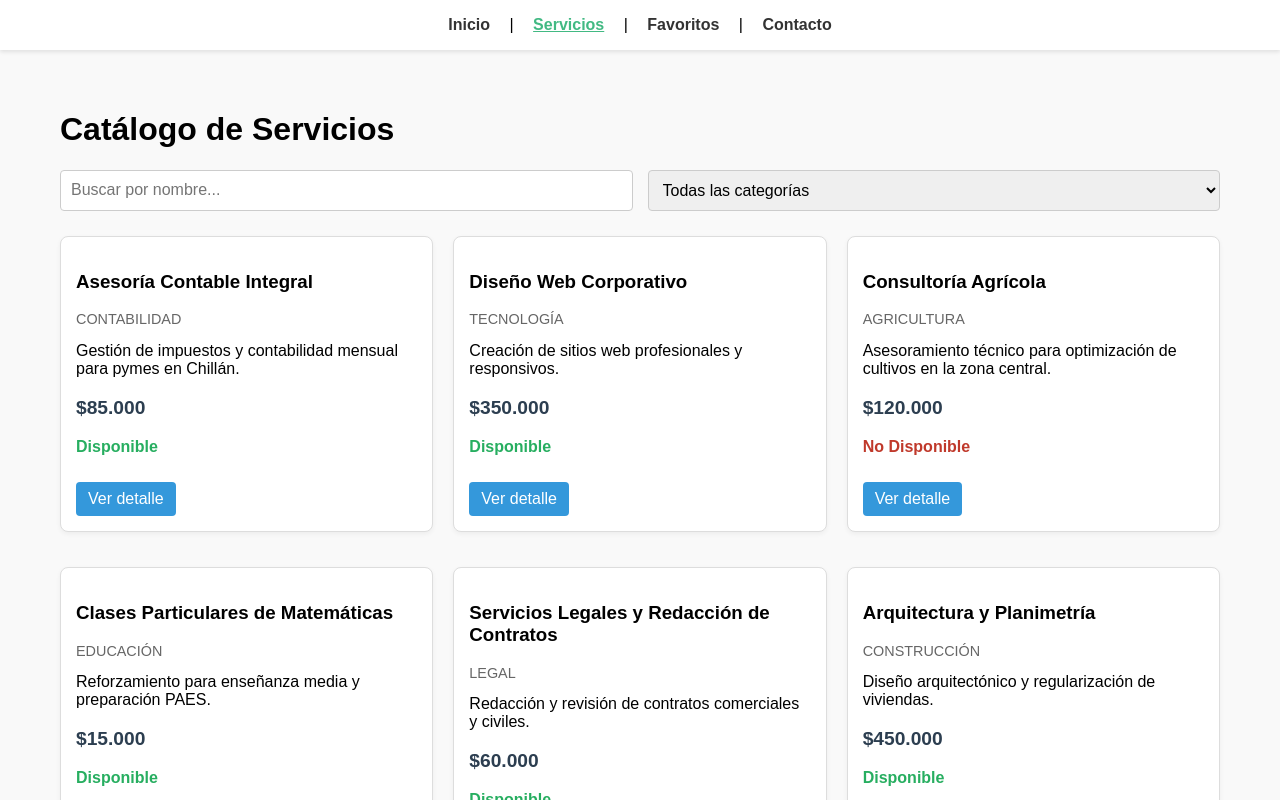
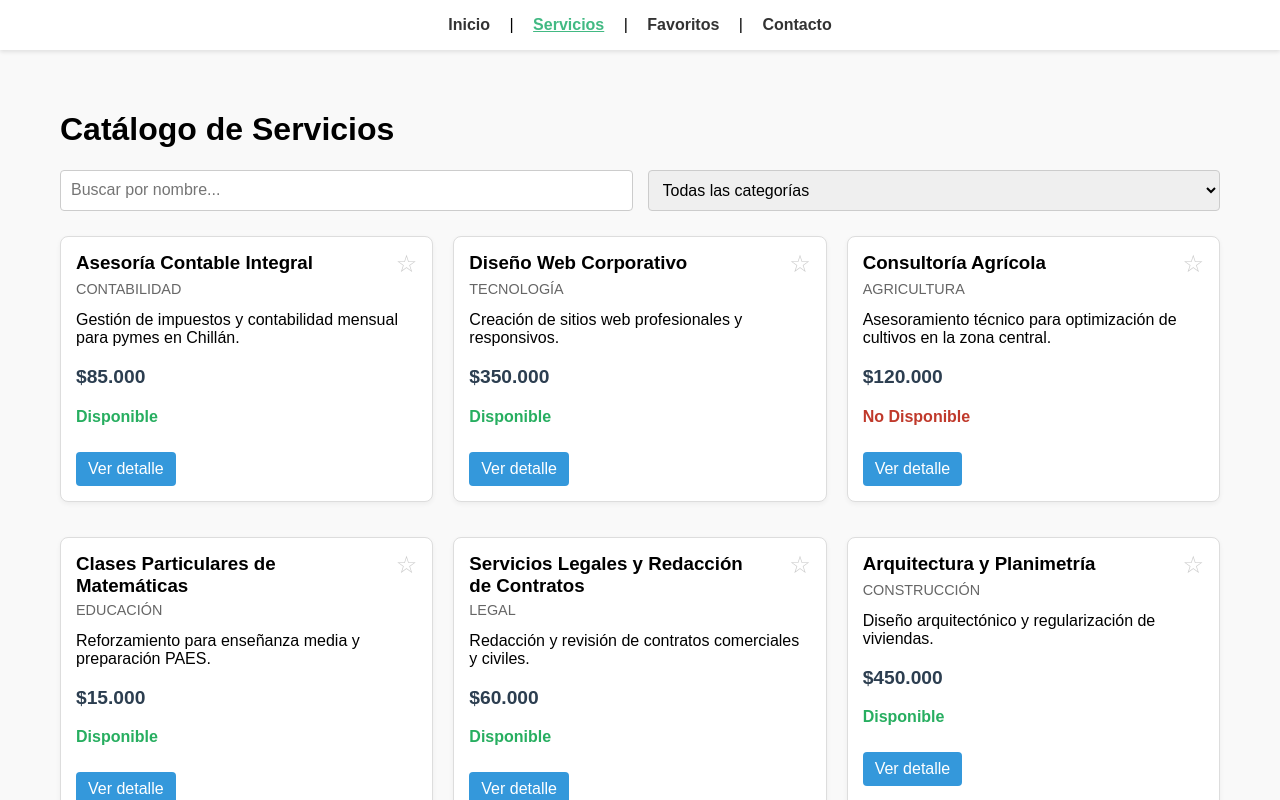
Before and after one commit to mariajose920/INGENIERIA_WEB_E2, a Vue app: page /servicios in a window 1280 px wide. Shown: the top 800 px of the page. Built offline with nearby package versions, Linux system fonts and the light colour scheme.

Commit message:
Evaluacion 2 - Props emit y favoritos

```diff
--- a/src/components/ServicioCard.vue
+++ b/src/components/ServicioCard.vue
@@ -1,16 +1,25 @@
 <template>
   <div class="servicio-card">
-    <h3>{{ servicio.nombre }}</h3>
+    <div class="card-header">
+      <h3>{{ servicio.nombre }}</h3>
+      <!-- Botón de Favoritos. Emite el evento al padre al hacer clic -->
+      <button
+        @click="$emit('toggle-favorito', servicio.id)"
+        class="btn-favorito"
+        :class="{ activo: esFavorito }"
+        :title="esFavorito ? 'Quitar de favoritos' : 'Agregar a favoritos'"
+      >
+        {{ esFavorito ? '★' : '☆' }}
+      </button>
+    </div>
+
     <p class="categoria">{{ servicio.categoria }}</p>
     <p class="descripcion">{{ servicio.descripcion }}</p>
-    <!-- Formateo del precio a CLP -->
     <p class="precio">{{ formatoPrecio(servicio.precio) }}</p>
 
-    <!-- Renderizado condicional para la disponibilidad -->
     <p v-if="servicio.disponible" class="disponible">Disponible</p>
     <p v-else class="no-disponible">No Disponible</p>
 
-    <!-- Enlace dinámico al detalle del servicio -->
     <RouterLink :to="`/servicios/${servicio.id}`" class="btn-detalle">
       Ver detalle
     </RouterLink>
@@ -20,15 +29,21 @@
 <script setup>
 import { RouterLink } from 'vue-router'
 
-// Definimos las props que recibe el componente
+// Definimos las props que recibe el componente desde su padre
 const props = defineProps({
   servicio: {
     type: Object,
     required: true
+  },
+  esFavorito: {
+    type: Boolean,
+    default: false
   }
 })
 
-// Función para formatear el precio como moneda chilena (CLP)
+// Definimos los eventos que este componente hijo puede emitir hacia su padre
+defineEmits(['toggle-favorito'])
+
 const formatoPrecio = (precio) => {
   return precio.toLocaleString('es-CL', {
     style: 'currency',
@@ -45,11 +60,38 @@ const formatoPrecio = (precio) => {
   margin-bottom: 15px;
   background-color: #fff;
   box-shadow: 0 2px 5px rgba(0,0,0,0.05);
+  position: relative;
+}
+.card-header {
+  display: flex;
+  justify-content: space-between;
+  align-items: flex-start;
+}
+.card-header h3 {
+  margin: 0;
+  padding-right: 30px;
+}
+.btn-favorito {
+  background: none;
+  border: none;
+  font-size: 1.5em;
+  cursor: pointer;
+  color: #ccc;
+  transition: color 0.3s;
+  padding: 0;
+  line-height: 1;
+}
+.btn-favorito.activo {
+  color: #f1c40f; /* Color estrella activa (dorado) */
+}
+.btn-favorito:hover {
+  transform: scale(1.1);
 }
 .categoria {
   font-size: 0.9em;
   color: #666;
   text-transform: uppercase;
+  margin-top: 5px;
 }
 .descripcion {
   margin: 10px 0;
--- a/src/views/ServiciosView.vue
+++ b/src/views/ServiciosView.vue
@@ -2,9 +2,7 @@
   <div class="servicios">
     <h1>Catálogo de Servicios</h1>
 
-    <!-- Filtros de búsqueda -->
     <div class="filtros">
-      <!-- v-model sincroniza el input de texto con el ref 'busqueda' -->
       <input
         type="text"
         v-model="busqueda"
@@ -12,7 +10,6 @@
         class="input-busqueda"
       />
 
-      <!-- v-model sincroniza el select con el ref 'categoriaSeleccionada' -->
       <select v-model="categoriaSeleccionada" class="select-categoria">
         <option value="">Todas las categorías</option>
         <option v-for="cat in categoriasDisponibles" :key="cat" :value="cat">
@@ -21,17 +18,21 @@
       </select>
     </div>
 
-    <!-- Renderizado condicional si no hay resultados -->
     <div v-if="serviciosFiltrados.length === 0" class="sin-resultados">
       <p>No se encontraron servicios para los criterios seleccionados.</p>
     </div>
 
-    <!-- Si hay resultados, renderizamos la grilla -->
     <div v-else class="grid-servicios">
+      <!--
+        Comunicación Padre -> Hijo: Pasamos 'servicio' y 'es-favorito' por props
+        Comunicación Hijo -> Padre: Escuchamos el evento personalizado '@toggle-favorito'
+      -->
       <ServicioCard
         v-for="servicio in serviciosFiltrados"
         :key="servicio.id"
         :servicio="servicio"
+        :es-favorito="favoritos.includes(servicio.id)"
+        @toggle-favorito="manejarToggleFavorito"
       />
     </div>
   </div>
@@ -43,25 +44,31 @@ import ServicioCard from '../components/ServicioCard.vue'
 import { serviciosMock } from '../services/mockData.js'
 
 const servicios = ref(serviciosMock)
-
-// Estado reactivo para los filtros
 const busqueda = ref('')
 const categoriaSeleccionada = ref('')
 
-// Propiedad computada para obtener categorías únicas
-// Usamos Set para evitar duplicados
+// Ref que almacena los IDs de los servicios marcados como favoritos (Etapa 6)
+const favoritos = ref([])
+
+// Función que maneja el evento emitido por el hijo
+const manejarToggleFavorito = (id) => {
+  if (favoritos.value.includes(id)) {
+    // Si ya es favorito, lo quitamos filtrando el array
+    favoritos.value = favoritos.value.filter(favId => favId !== id)
+  } else {
+    // Si no es favorito, lo agregamos al array
+    favoritos.value.push(id)
+  }
+}
+
 const categoriasDisponibles = computed(() => {
   const categorias = servicios.value.map(s => s.categoria)
   return [...new Set(categorias)]
 })
 
-// Propiedad computada que aplica ambos filtros en conjunto
-// Se recalcula automáticamente cuando 'busqueda', 'categoriaSeleccionada' o 'servicios' cambian
 const serviciosFiltrados = computed(() => {
   return servicios.value.filter(servicio => {
-    // Verificamos si el nombre incluye el texto buscado (ignorando mayúsculas/minúsculas)
     const coincideTexto = servicio.nombre.toLowerCase().includes(busqueda.value.toLowerCase())
-    // Verificamos si la categoría coincide (o si no se seleccionó ninguna)
     const coincideCategoria = categoriaSeleccionada.value === '' || servicio.categoria === categoriaSeleccionada.value
 
     return coincideTexto && coincideCategoria
@@ -70,34 +77,9 @@ const serviciosFiltrados = computed(() => {
 </script>
 
 <style scoped>
-.servicios {
-  padding: 20px;
-}
-.filtros {
-  display: flex;
-  gap: 15px;
-  margin-bottom: 25px;
-  flex-wrap: wrap;
-}
-.input-busqueda, .select-categoria {
-  padding: 10px;
-  border: 1px solid #ccc;
-  border-radius: 4px;
-  font-size: 1em;
-  flex: 1;
-  min-width: 200px;
-}
-.sin-resultados {
-  text-align: center;
-  padding: 40px;
-  background-color: #ffeaa7;
-  border-radius: 8px;
-  color: #d63031;
-  font-weight: bold;
-}
-.grid-servicios {
-  display: grid;
-  grid-template-columns: repeat(auto-fill, minmax(300px, 1fr));
-  gap: 20px;
-}
+.servicios { padding: 20px; }
+.filtros { display: flex; gap: 15px; margin-bottom: 25px; flex-wrap: wrap; }
+.input-busqueda, .select-categoria { padding: 10px; border: 1px solid #ccc; border-radius: 4px; font-size: 1em; flex: 1; min-width: 200px; }
+.sin-resultados { text-align: center; padding: 40px; background-color: #ffeaa7; border-radius: 8px; color: #d63031; font-weight: bold; }
+.grid-servicios { display: grid; grid-template-columns: repeat(auto-fill, minmax(300px, 1fr)); gap: 20px; }
 </style>
```
